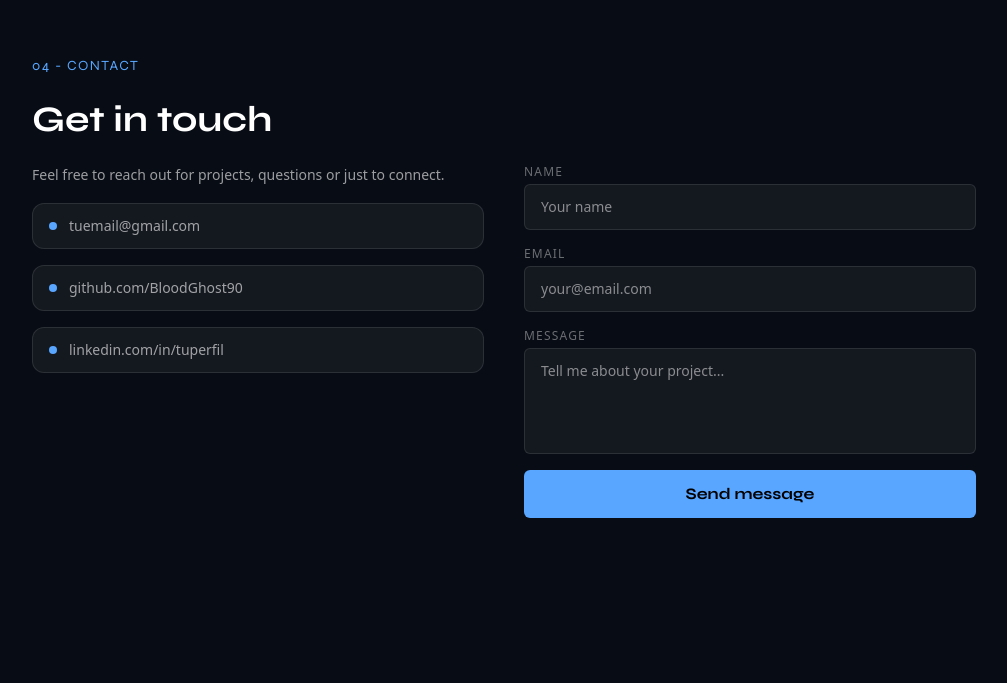
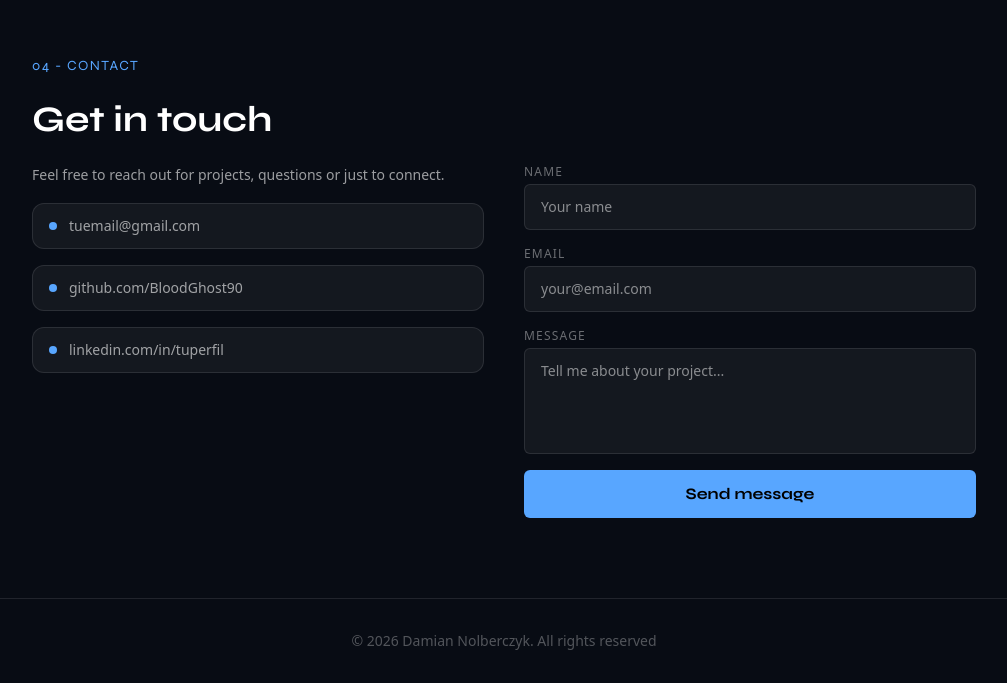
Before and after one commit to BloodGhost90/CV-web-page, a React (Vite) app: page / in a window 1280 px wide. Shown: the part 2288-2971 px from the top of the page, without its empty margins (136-1143 px from the left). Before the commit the page ends 2886 px from the top, so only its background shows below. Built offline with nearby package versions, Linux system fonts and the light colour scheme.

Commit message:
feat: added footer

```diff
--- a/src/App.tsx
+++ b/src/App.tsx
@@ -1,3 +1,4 @@
+import Footer from "./components/layout/Footer";
 import Header from "./components/layout/Header";
 import Main from "./components/layout/Main";
 
@@ -7,6 +8,7 @@ function App() {
       <div className="bg-dark">
         <Header />
         <Main />
+        <Footer />
       </div>
     </>
   );
--- a/src/components/layout/Footer.tsx
+++ b/src/components/layout/Footer.tsx
@@ -1,14 +1,14 @@
 export default function Footer() {
   return (
-    <footer className="w-full py-4 text-center ">
+    <footer className="w-full py-8 text-center text-white/30 text-sm border-t border-white/10 bg-dark">
       <span>
-        &copy; {new Date().getFullYear()} Your Name. All rights reserved. |{" "}
-        <a
-          href="mailto:your.email@example.com"
-          className="ml-2 text-blue-600 hover:underline"
+        &copy; {new Date().getFullYear()} Damian Nolberczyk. All rights reserved
+        {/* <a
+          href="mailto:dnol.code@gmail.com"
+          className="ml-2 font-syne text-accent hover:underline"
         >
           Contact
-        </a>
+        </a> */}
       </span>
     </footer>
   );
```
